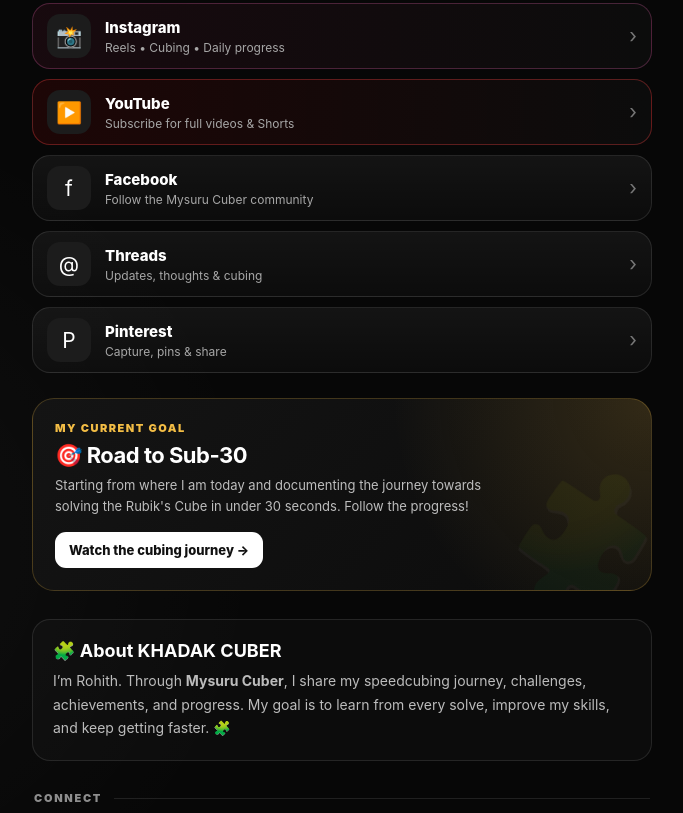
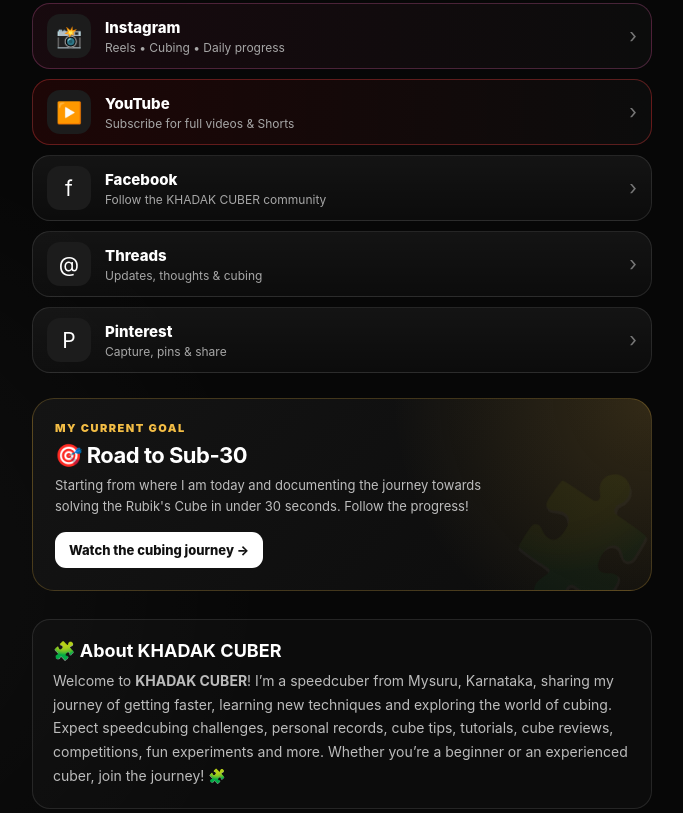
Before and after one commit to mysurucuber/link, a plain HTML site: page index.html in a window 1280 px wide. Shown: the part 514-1327 px from the top of the page, without its empty margins (298-981 px from the left). Drawn offline with Linux system fonts and the light colour scheme.

Commit message:
Complete KHADAK CUBER branding update

```diff
--- a/index.html
+++ b/index.html
@@ -496,7 +496,7 @@
 
       <!-- YouTube -->
       <a class="link-card youtube"
-         href="https://www.youtube.com/@mysurucuber"
+         href="https://www.youtube.com/@KhadakCuber"
          target="_blank" rel="noopener">
         <div class="icon">▶️</div>
         <div class="link-copy">
@@ -513,7 +513,7 @@
         <div class="icon">f</div>
         <div class="link-copy">
           <div class="link-name">Facebook</div>
-          <div class="link-desc">Follow the Mysuru Cuber community</div>
+          <div class="link-desc">Follow the KHADAK CUBER community</div>
         </div>
         <div class="link-arrow">›</div>
       </a>
@@ -573,8 +573,7 @@
       <h2>🧩 About KHADAK CUBER</h2>
 
       <p>
-        I’m Rohith. Through <b>Mysuru Cuber</b>, I share my speedcubing journey, challenges, achievements, and progress.
-		My goal is to learn from every solve, improve my skills, and keep getting faster. 🧩
+        Welcome to <b>KHADAK CUBER</b>! I’m a speedcuber from Mysuru, Karnataka, sharing my journey of getting faster, learning new techniques and exploring the world of cubing. Expect speedcubing challenges, personal records, cube tips, tutorials, cube reviews, competitions, fun experiments and more. Whether you’re a beginner or an experienced cuber, join the journey! 🧩
 
       </p>
     </section>
```
